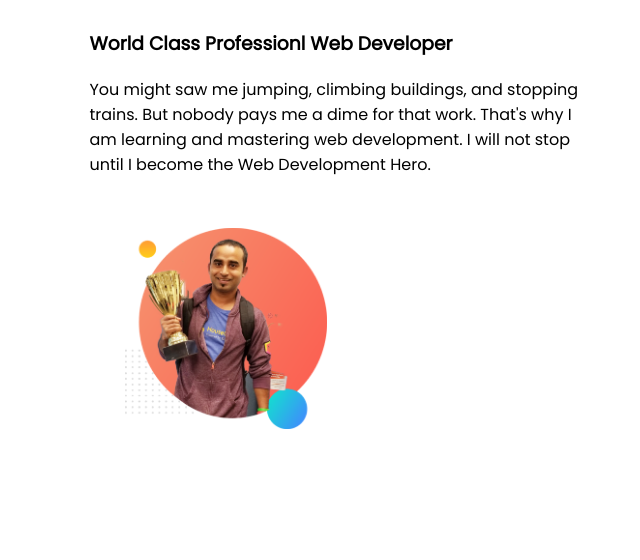
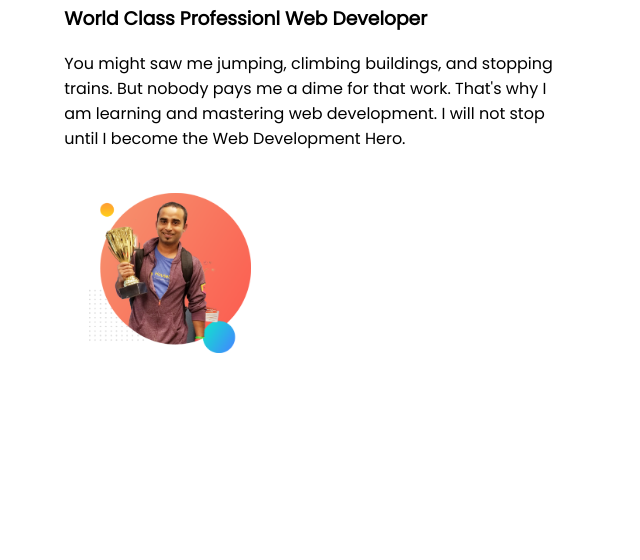
Before and after one commit to ashrafulgithub/web-portfolio, a plain HTML site: page index.html in a window 1280 px wide. Shown: the part 417-977 px from the top of the page, without its empty margins (7-647 px from the left). After the commit the page ends 866 px from the top, so only its background shows below. Drawn offline with Linux system fonts and the light colour scheme.

Commit message:
updated code

```diff
--- a/index.html
+++ b/index.html
@@ -5,16 +5,15 @@
     <meta name="viewport" content="width=device-width, initial-scale=1.0">
     <title>Ashraful Islam Website</title>
     <link href="https://fonts.googleapis.com/css?family=Poppins&display=swap" rel="stylesheet">
-    <link rel="stylesheet"href="style.css">
+    <link rel="stylesheet" href="style.css">
 </head>
 <body>
     <section>
         <div class="half-width">
                 <h1>Welcome To</h1>
-                <h1><span class="name-highlight">Peter Parker</span> Website<h1>
+                <h1><span  class="name-highlight">Peter Parker</span> Website<h1>
                 <h3>World Class Professionl Web Developer</h3>
                 <p>You might saw me jumping, climbing buildings, and stopping trains. But nobody pays me a dime for that work. That's why I am learning and mastering web development. I will not stop until I become the Web Development Hero.</p>
-        <div>
         <div class="half-width">
                 <img src="images/jhankar.png" alt="">
         </div>
--- a/style.css
+++ b/style.css
@@ -11,9 +11,9 @@ h1{
 .half-width{
     width: 40%;
     float: left;
-    margin: 5%;
+    margin: 3%;
     padding: 2%;
 }
 .half-width img{
-    width: 100%;
+    width: 80%;
 }
```
